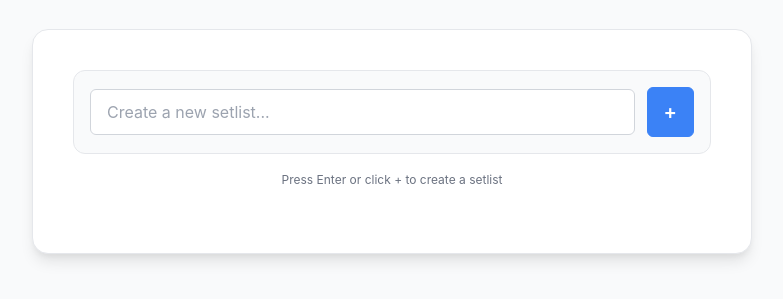
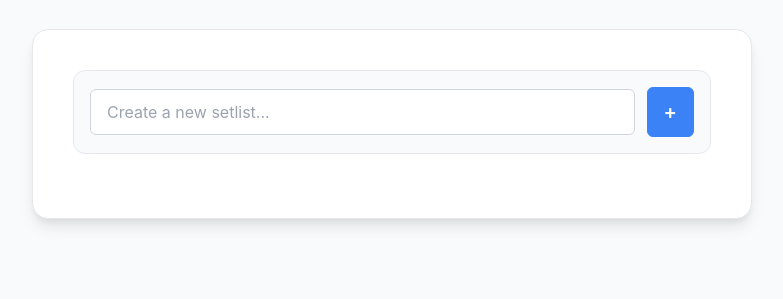
Before and after one commit to antopaulogist/m9setlists, a plain HTML site: page index.html in a window 1280 px wide. Shown: the part 181-480 px from the top of the page, without its empty margins (248-1031 px from the left). Drawn offline with nearby package versions, Linux system fonts and the light colour scheme.

Commit message:
Remove 'Press Enter or click + to create a setlist' instruction text from home screen

```diff
--- a/index.html
+++ b/index.html
@@ -62,9 +62,7 @@
                             <span aria-hidden="true">+</span>
                         </button>
                     </div>
-                    <div id="setlist-input-help" class="input-help">
-                        Press Enter or click + to create a setlist
-                    </div>
+
                 </form>
 
                 <!-- Loading State -->
```
